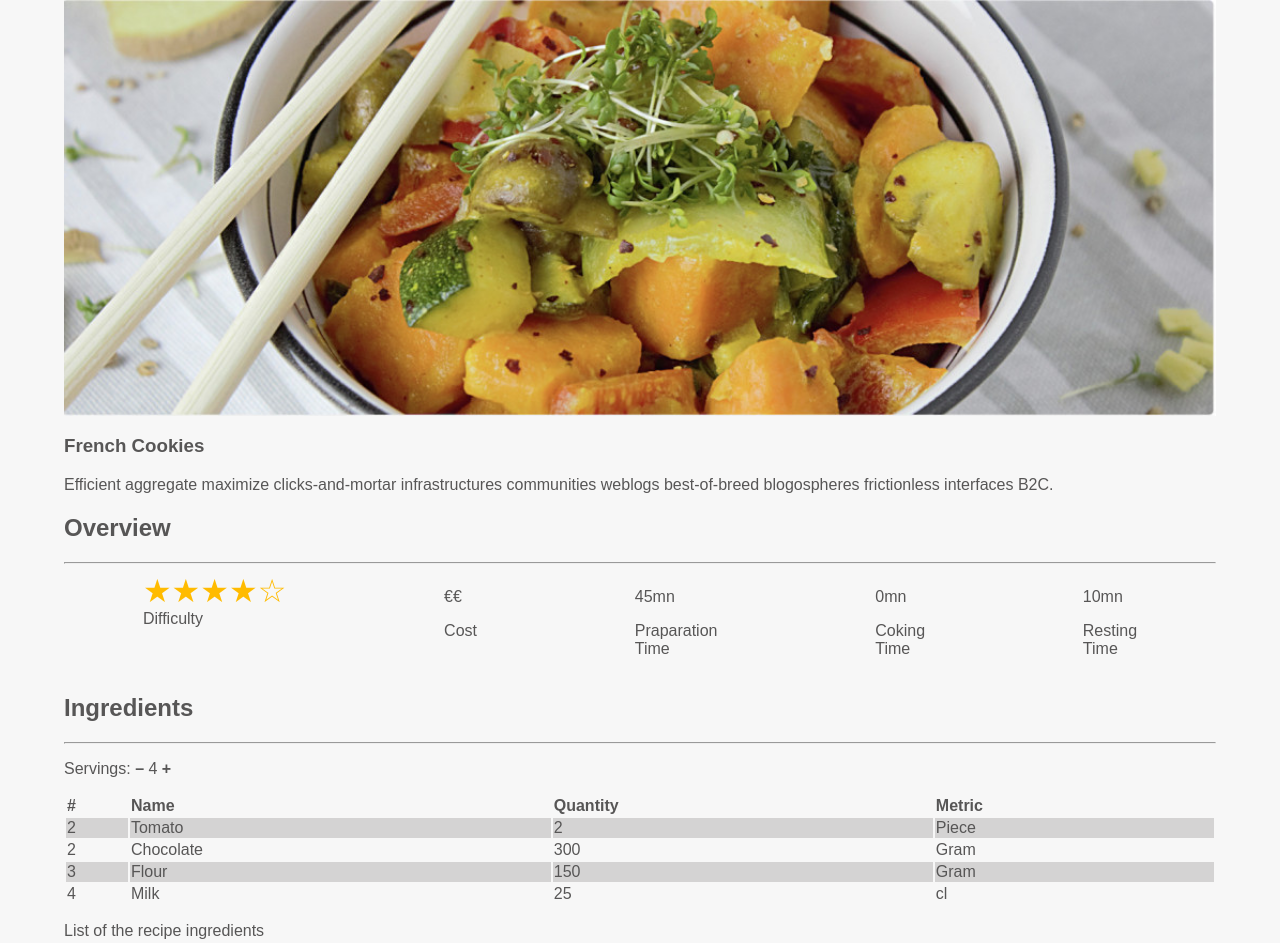
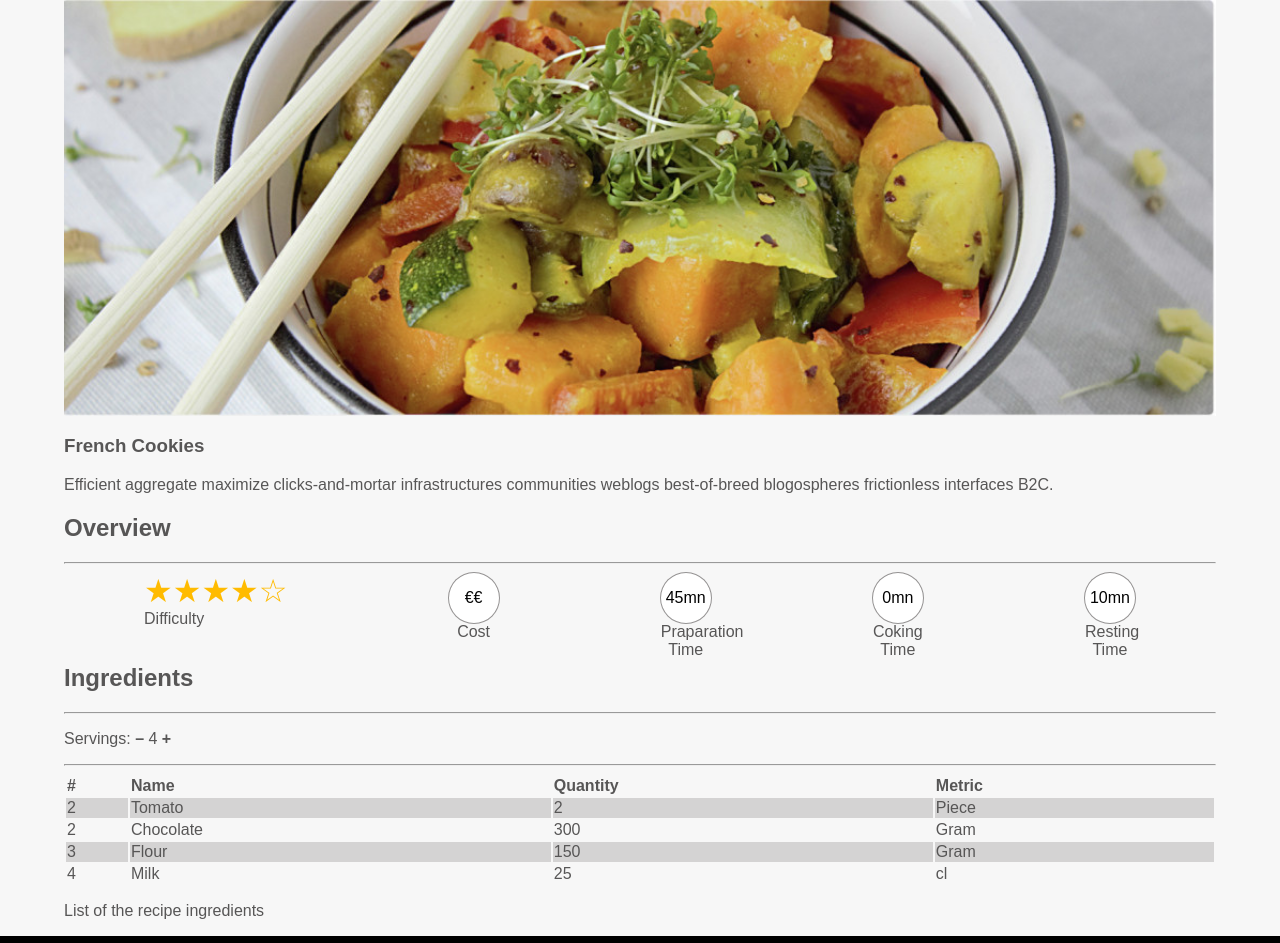
Before and after one commit to aitbali/maquette-openclassroom, a plain HTML site: page index.html in a window 1280 px wide. Drawn offline with Linux system fonts and the light colour scheme.

Commit message:
first commit

```diff
--- a/index.html
+++ b/index.html
@@ -3,8 +3,9 @@
   <head>
     <meta charset="utf-8">
     <title>Openclassroom mini project</title>
-    <link rel="stylesheet" href="css/style.css">
-    <script src="script.js"></script>
+    <link rel="stylesheet" href="css/style.css" />
+    <link rel="stylesheet" media="screen and (max-width: 1280px)"
+    href="css/style.css" />
   </head>
   <body>
     <article class="page">
@@ -12,11 +13,12 @@
           <img src="img/plat.jpg"  >
         </header>
         <section class="texte">
-          <div>
+            <div id="title">
               <h1>French Cookies</h1>
               <p>Efficient aggregate maximize clicks-and-mortar infrastructures communities weblogs best-of-breed blogospheres frictionless interfaces B2C.</p>
               <h2>Overview</h2>
               <hr>
+            </div>
             <div id="overview">
               <div class="rating">
                 <a class="star">&star; </a>
@@ -26,34 +28,37 @@
                 <a class="star">&starf;</a>
                 <p>Difficulty</p>
               </div>
-              <div id="crcl_jaune">
-                <div id="txt_crcl_jaune">
+              <div id="crcl">
+                <div id="txt_crcl">
                   <p>€€</p>
                 </div>
                 <p>Cost</p>
               </div>
-              <div id="crcl_jaune">
-                <div id="txt_crcl_jaune">
+              <div id="crcl">
+                <div id="txt_crcl">
                   <p>45mn</p>
                 </div>
                 <p>Praparation</br>Time</p>
               </div>
-              <div id="crcl_jaune">
-                <div id="txt_crcl_jaune">
+              <div id="crcl">
+                <div id="txt_crcl">
                   <p>0mn</p>
                 </div>
                 <p>Coking</br>Time</p>
               </div>
-              <div id="crcl_jaune">
-                <div id="txt_crcl_jaune">
+              <div id="crcl">
+                <div id="txt_crcl">
                   <p>10mn</p>
                 </div>
                 <p>Resting</br>Time</p>
               </div>
             </div>
+            <div>
               <h2>Ingredients</h2>
               <hr>
               <p>Servings: <strong>&ndash;</strong> 4 <strong>+</strong></p>
+              <hr>
+            </div>
             <table>
                 <tr>
                     <th>#</th>
@@ -87,7 +92,6 @@
                 </tr>
              </table>
              <p>List of the recipe ingredients</p>
-          </div>
         </section>
     </article>
   </body>
```
Lines whose indentation alone changed are shown as unchanged.
